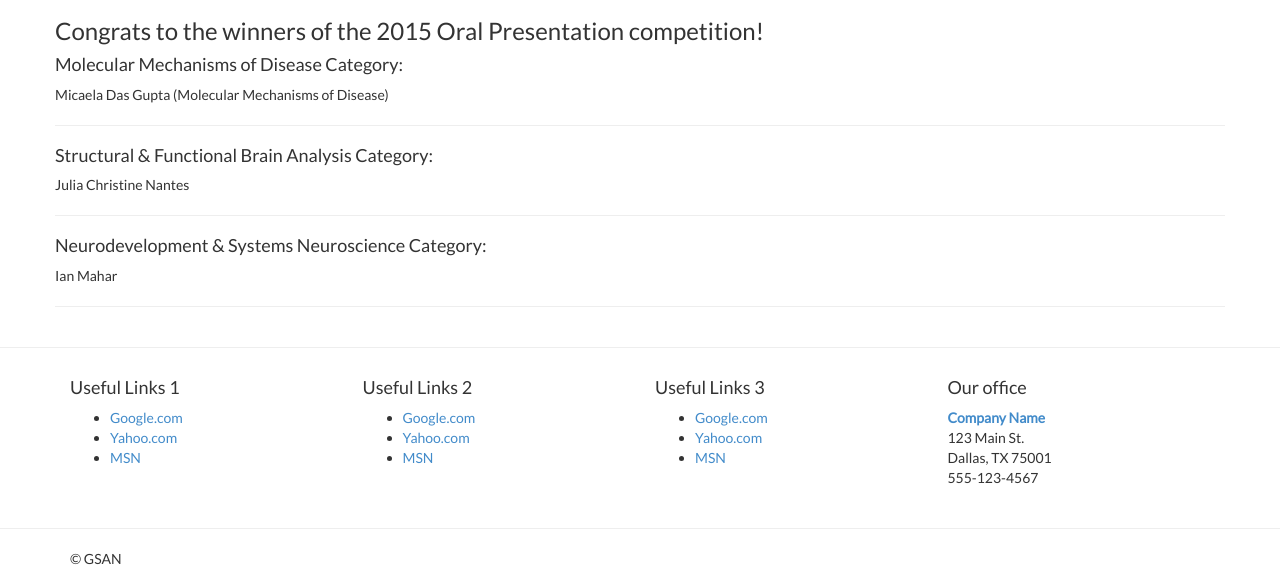
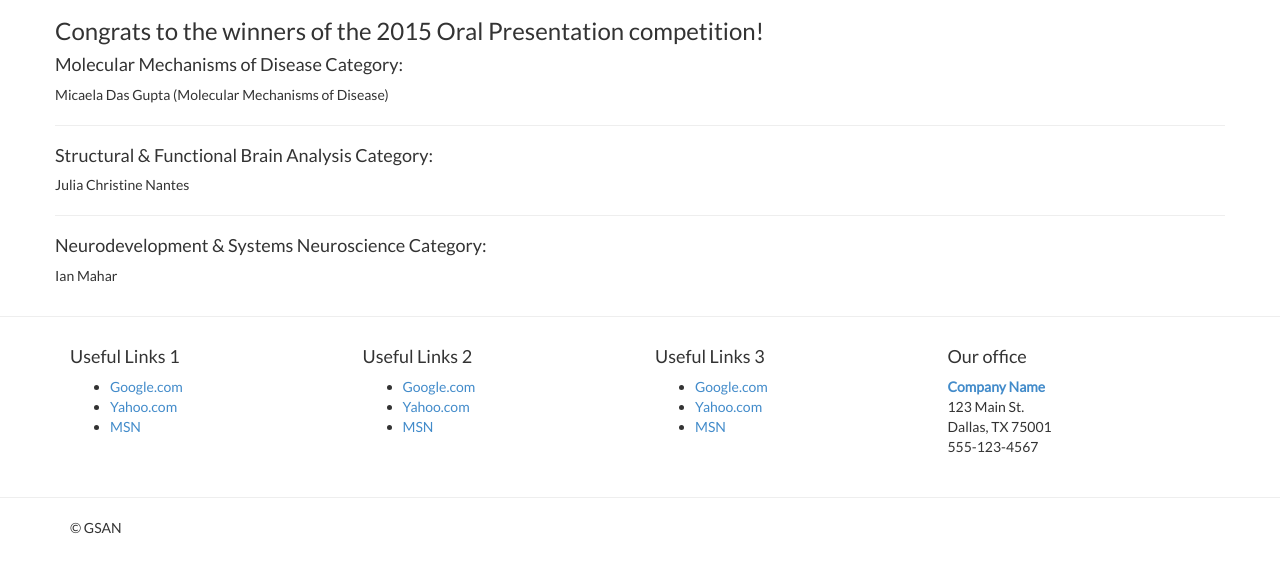
Before and after one commit to ravnoor/gsan.archives, a Jekyll site: the page built from research-symposium.md, in a window 1280 px wide. Shown: the part 1905-2484 px from the top of the page. Built offline with Jekyll 4.4.1, drawn with Linux system fonts in a browser that asks for light colours; nearby versions of some CDN libraries; after the commit the page ends 2453 px from its top, so only the background shows below that.

```diff
--- a/research-symposium.md
+++ b/research-symposium.md
@@ -82,5 +82,3 @@ _________________
 #### Neurodevelopment & Systems Neuroscience Category:
 
 Ian Mahar
-
-__________________
```
